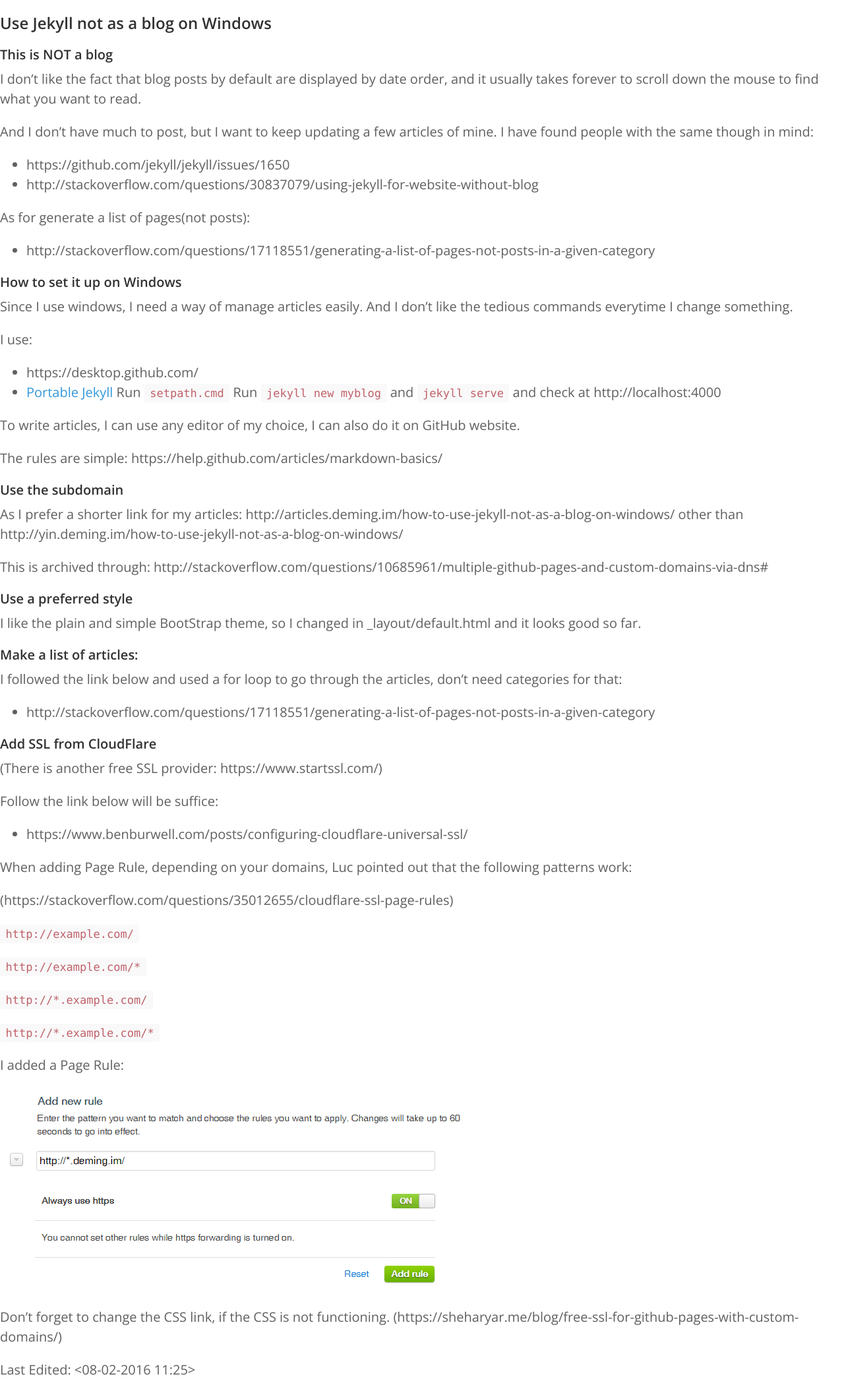
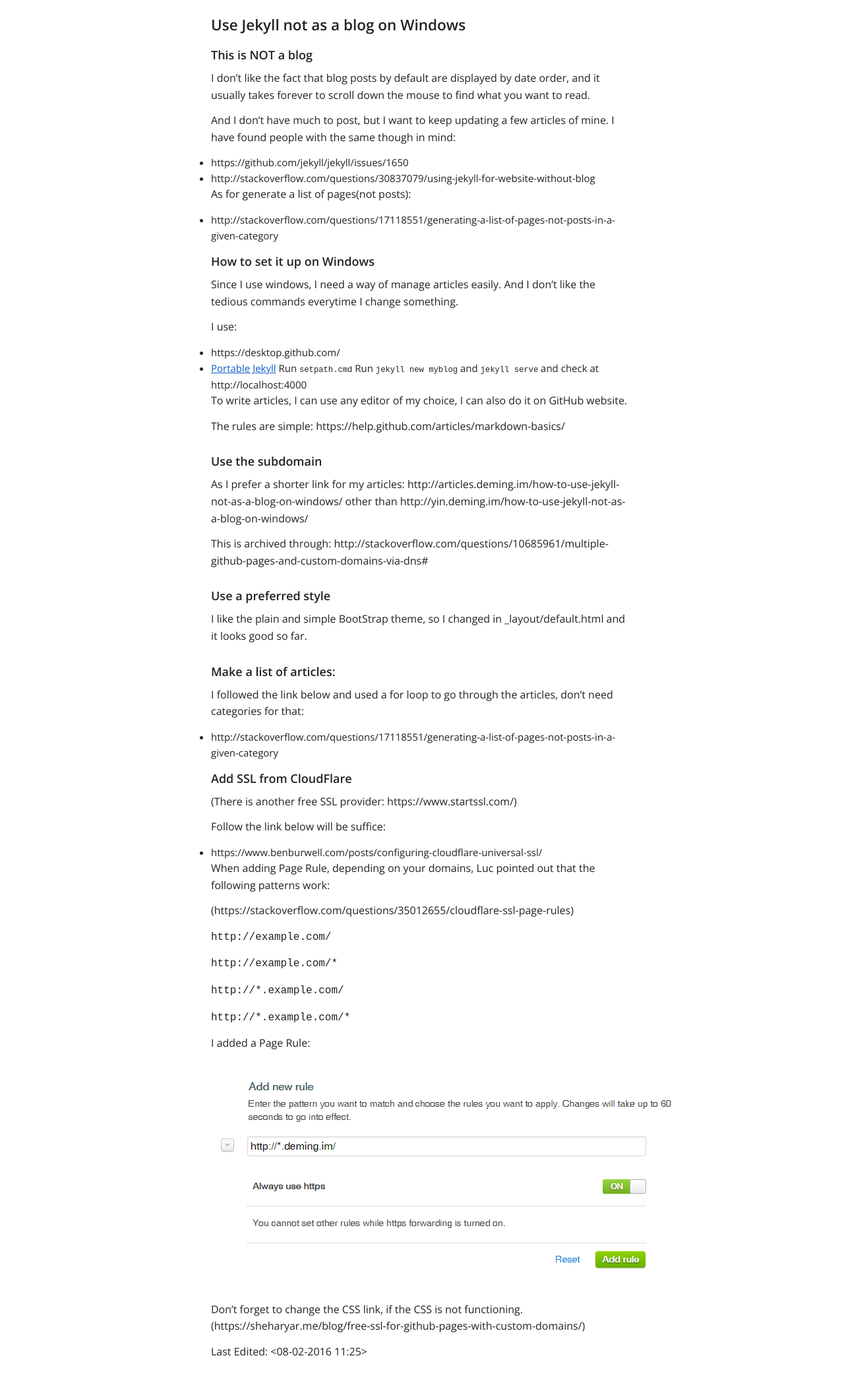
Before and after one commit to yindeming/articles, a Jekyll site: the page built from use-jekyll-not-as-a-blog-on-windows.md, in a window 1280 px wide. Shown: the whole page at 66% size. Built offline with Jekyll 4.4.1, drawn with Linux system fonts in a browser that asks for light colours.

Commit message:
Update default.html

```diff
--- a/_layouts/default.html
+++ b/_layouts/default.html
@@ -13,7 +13,7 @@
     <!-- Custom CSS, customized from //skycocker.github.io/chromebrew/jumbotron-narrow.css -->
     <!-- <link href="jumbotron-narrow.css" rel="stylesheet"> -->
 
-    <link href="/poole.css" rel="stylesheet" type="text/css">
+    <link href="/style.css" rel="stylesheet" type="text/css">
     <link href='//fonts.googleapis.com/css?family=Open+Sans:400,600|Montserrat:400,700' rel='stylesheet' type='text/css'>
   </head>
 
```
